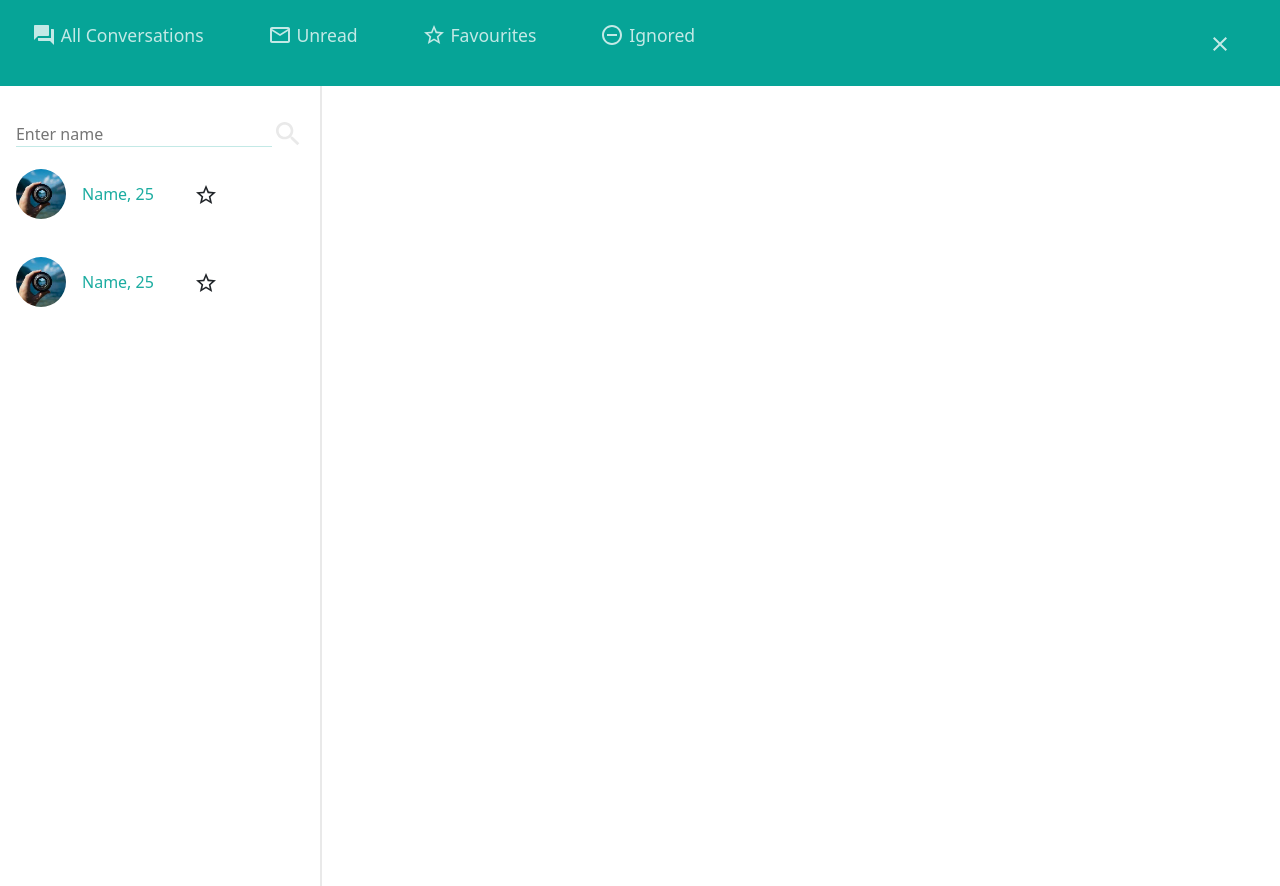
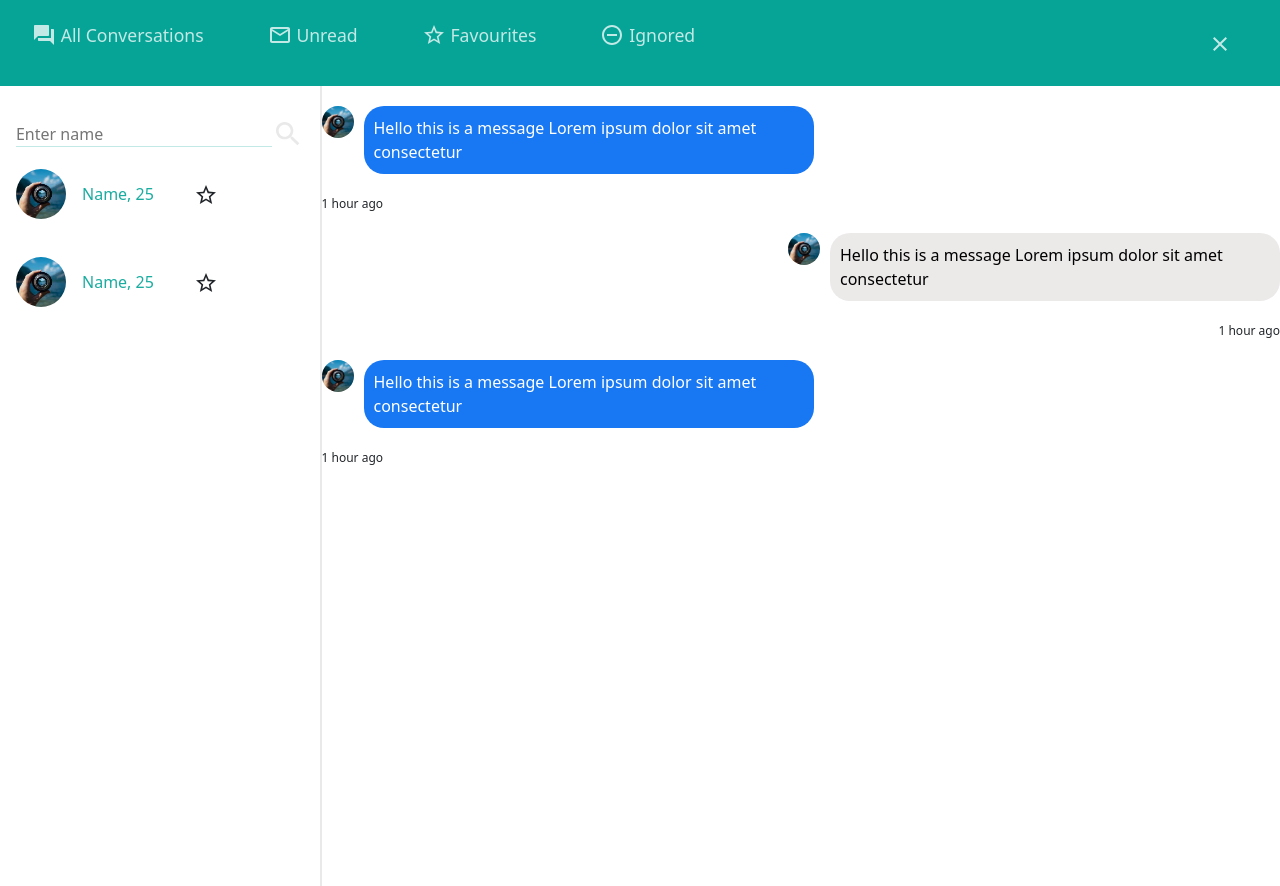
Before and after one commit to diamond-nicholas/datingappReact, a React (Create React App) app: page /messages in a window 1280 px wide. Built offline with nearby package versions, Linux system fonts and the light colour scheme.

Commit message:
add Chat component for own and other users chat

```diff
--- /dev/null
+++ b/src/Components/Messages/Chats/Chat.js
@@ -0,0 +1,18 @@
+import React from 'react';
+import './Chat.scss';
+
+const Chat = ({ own }) => {
+  return (
+    <div className={own ? 'chat own' : 'chat'}>
+      <div className='chatTop'>
+        <img src='img.jpg' alt='' className='chatImg' />
+        <p className='chatText'>
+          Hello this is a message Lorem ipsum dolor sit amet consectetur
+        </p>
+      </div>
+      <div className='chatButtom'>1 hour ago</div>
+    </div>
+  );
+};
+
+export default Chat;
--- /dev/null
+++ b/src/Components/Messages/Chats/Chat.scss
@@ -0,0 +1,39 @@
+.chat {
+  display: flex;
+  flex-direction: column;
+  margin-top: 20px;
+
+  .chatTop {
+    display: flex;
+    img {
+      width: 32px;
+      height: 32px;
+      border-radius: 50%;
+      object-fit: cover;
+      margin-right: 10px;
+    }
+    .chatText {
+      padding: 10px;
+      border-radius: 20px;
+      background: #1877f2;
+      color: #fff;
+      max-width: 450px;
+    }
+  }
+
+  .chatButtom {
+    font-size: 12px;
+    margin-top: 5px;
+  }
+}
+
+.chat.own {
+  align-items: flex-end;
+  .chatText {
+    padding: 10px;
+    border-radius: 20px;
+    background: rgb(236, 233, 233);
+    color: black;
+    max-width: 450px;
+  }
+}
--- a/src/Components/Messages/Messages.js
+++ b/src/Components/Messages/Messages.js
@@ -8,6 +8,7 @@ import RemoveCircleOutlineIcon from '@material-ui/icons/RemoveCircleOutline';
 import CloseIcon from '@material-ui/icons/Close';
 import SearchIcon from '@material-ui/icons/Search';
 import Conversation from './Conversation';
+import Chat from './Chats/Chat';
 
 const Messages = () => {
   return (
@@ -55,7 +56,14 @@ const Messages = () => {
           </section>
           <div className='hr'></div>
           <section className='liveChats'>
-            <div className='liveUser'></div>
+            <div className='liveUser'>
+              <div className='chatBoxTop'>
+                <Chat />
+                <Chat own={true} />
+                <Chat />
+              </div>
+              <div className='chatBoxBottom'></div>
+            </div>
           </section>
         </main>
       </div>
```
